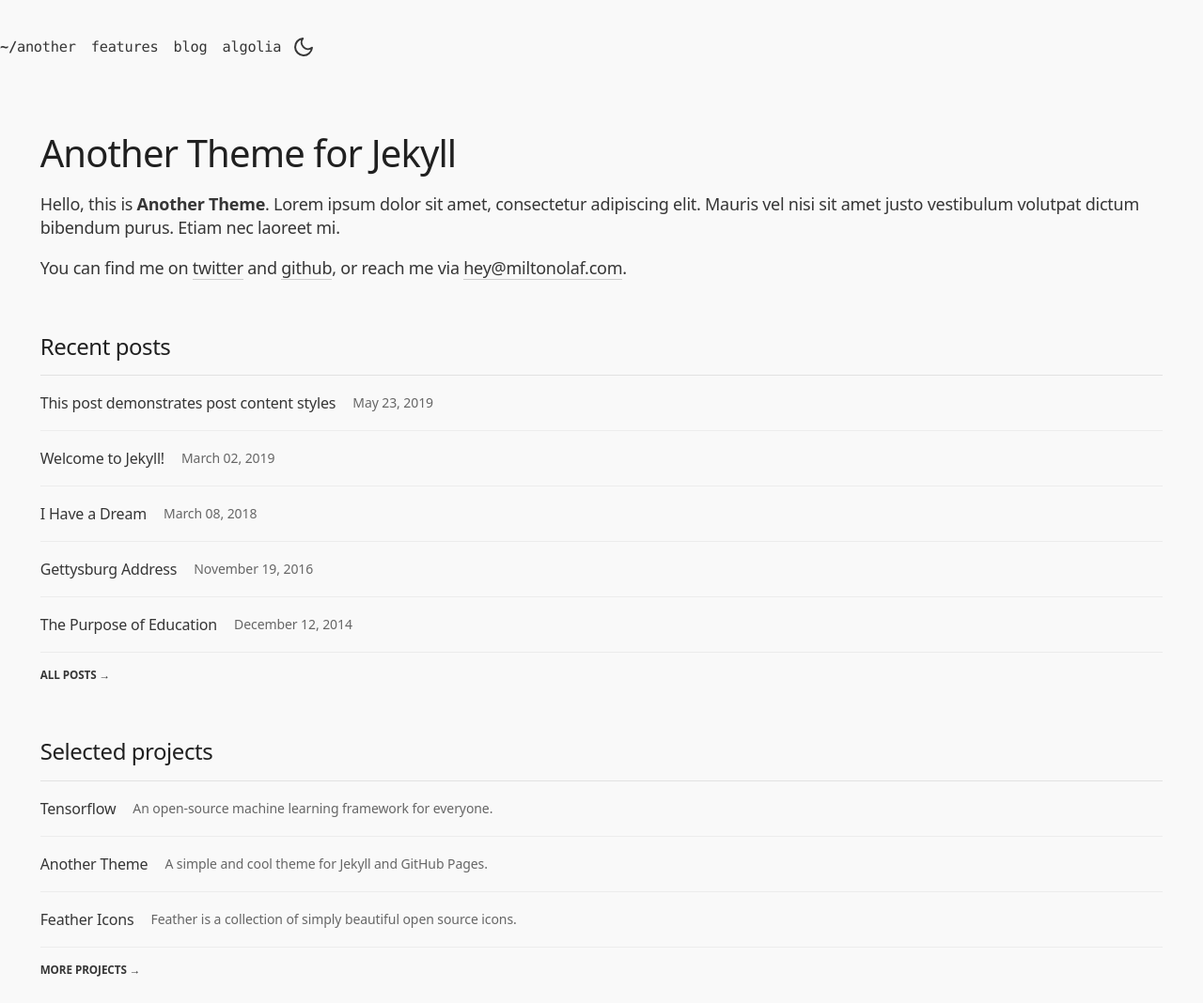
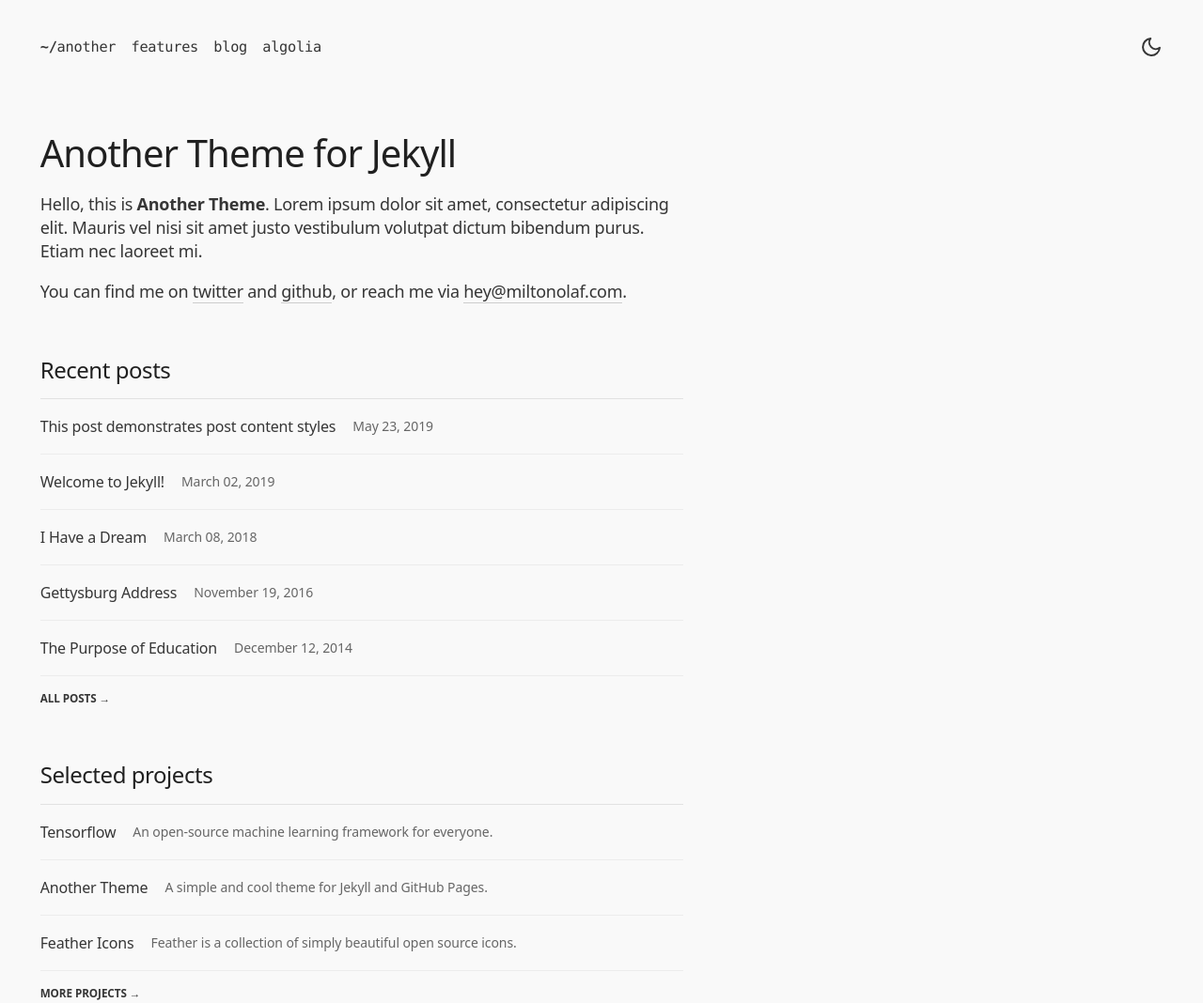
Before and after one commit to miltonparedes/another, a Jekyll site: the page built from index.md, in a window 1280 px wide. Shown: the whole page at 94% size. Built offline with Jekyll 4.4.1, drawn with Linux system fonts in a browser that asks for light colours; some web fonts are replaced; before the commit the page ends 1043 px from its top, so only the background shows below that.

Commit message:
Add container nav and code style

```diff
--- a/_layouts/default.html
+++ b/_layouts/default.html
@@ -5,13 +5,17 @@ layout: compress
 <html lang="en" data-theme="light">
   {% include head.html %}
   <body>
-    <header class="page-header">
-      {% include menu.html %}
-      {% include dark-mode.html %}
-    </header>
-    <div class="content">
-      <div class="container {% if page.fluid or layout.fluid %}fluid{% endif %}">
-        {{ content }}
+    <div class="container">
+      <header class="page-header justify-content-between">
+        {% include menu.html %}
+        {% include dark-mode.html %}
+      </header>
+    </div>
+    <div class="container">
+      <div class="row {% if page.layout == 'post' %}justify-content-center{% endif %}">
+          <div class="col-12 col-md-10 col-lg-9 col-xl-7">
+            {{ content }}
+          </div>
       </div>
     </div>
 
```
Also changed, not shown: _layouts/home.html (line endings or trailing spaces).
